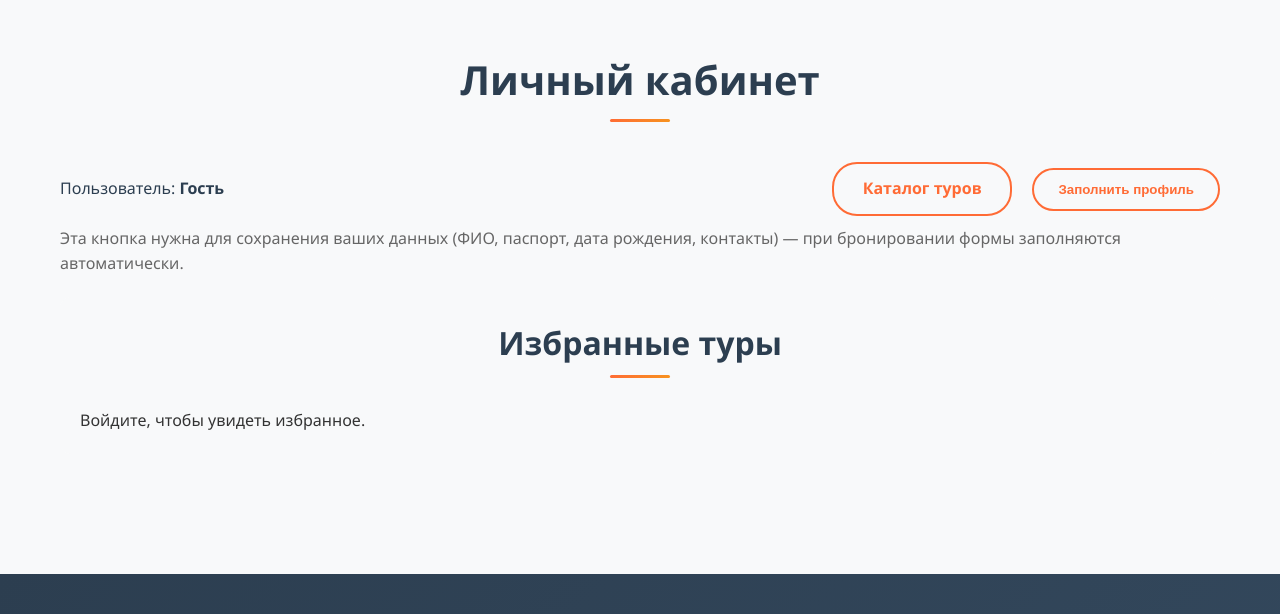
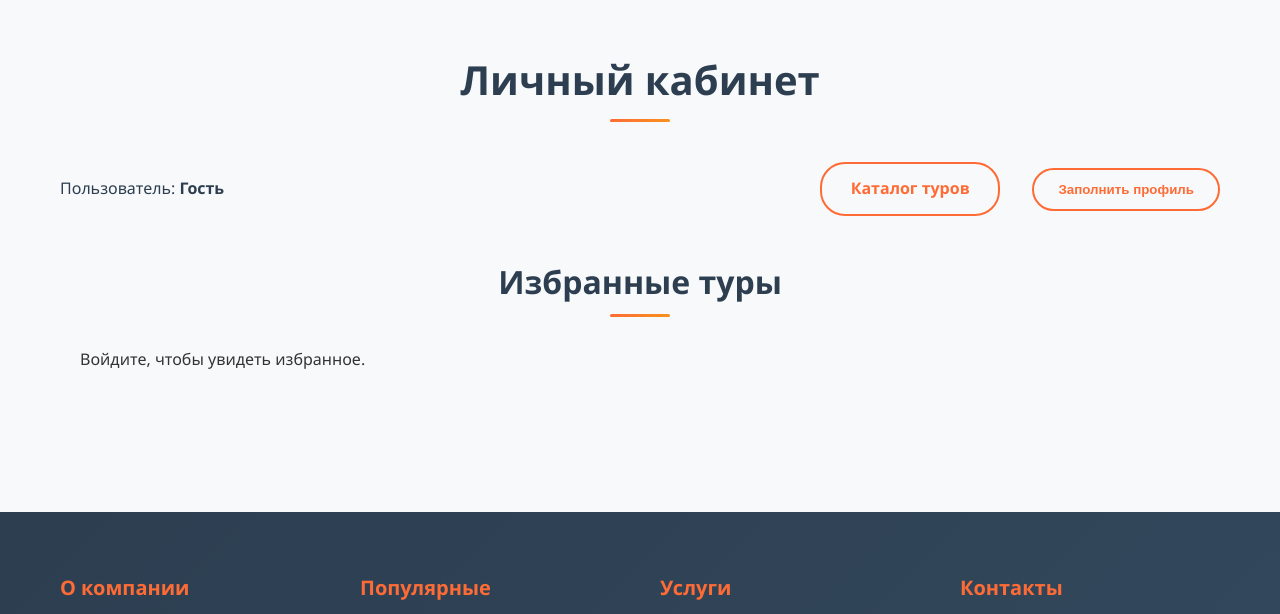
Before and after one commit to stalxr/geotravel-site, a plain HTML site: page pages/account.html in a window 1280 px wide. Shown: the part 112-726 px from the top of the page. Drawn offline with Linux system fonts and the light colour scheme.

Commit message:
Account: remove hint, increase spacing, equal outline buttons; Tours: align actions consistently

```diff
--- a/pages/account.html
+++ b/pages/account.html
@@ -10,7 +10,7 @@
     <link rel="stylesheet" href="../css/tours.css">
     <style>
       .btn-equal { min-width: 180px; min-height: 40px; display:inline-flex; align-items:center; justify-content:center; }
-      .btn-gap { margin-left: 16px; }
+      .btn-gap { margin-left: 28px; }
       .profile-tooltip { position:absolute; top:100%; left:0; margin-top:8px; background:#fff; color:#2c3e50; border-radius:10px; box-shadow:0 10px 20px rgba(0,0,0,.12); padding:12px 14px; width: 320px; opacity:0; transform: translateY(-4px); pointer-events:none; transition: opacity .18s ease, transform .18s ease; z-index:5; }
       .profile-tooltip.show { opacity:1; transform: translateY(0); pointer-events:auto; }
       .profile-btn-wrap { position:relative; display:inline-block; }
@@ -32,9 +32,7 @@
                 </div>
             </div>
 
-            <div class="profile-hint" style="margin:-10px 0 20px 0;color:#666">
-                Эта кнопка нужна для сохранения ваших данных (ФИО, паспорт, дата рождения, контакты) — при бронировании формы заполняются автоматически.
-            </div>
+
 
             <div class="favorites-section" style="background:#f8f9fa;padding:20px;border-radius:12px">
                 <h2 class="section-title" style="margin:0 0 12px 0">Избранные туры</h2>
```
